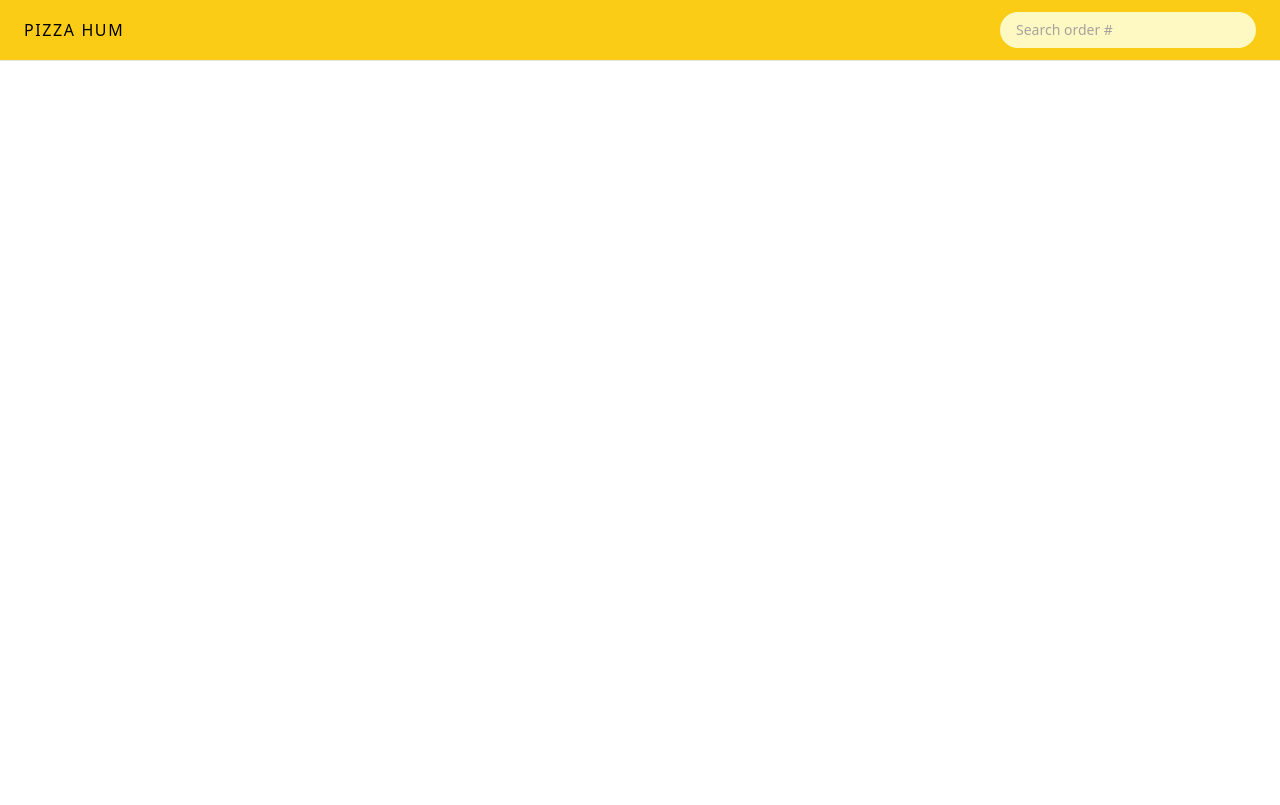
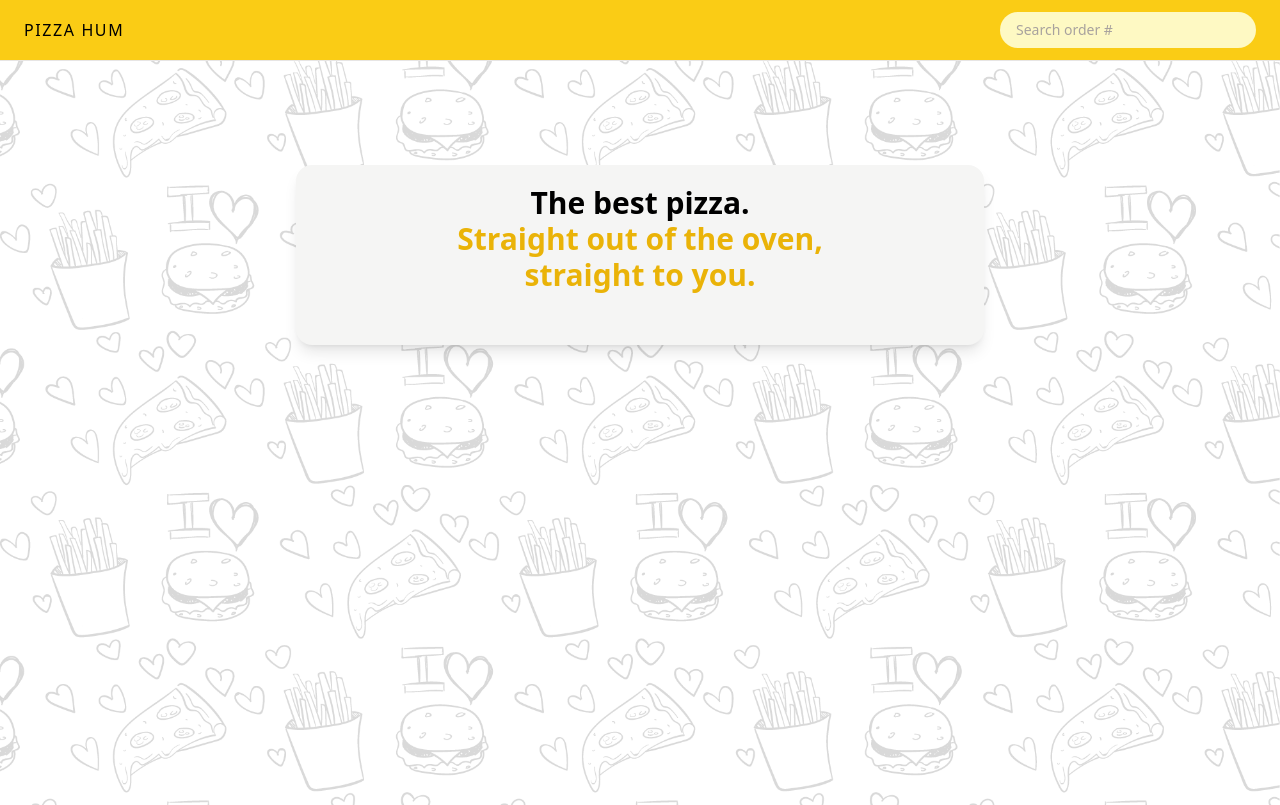
Before and after one commit to prakhar-8999/pizza-hum-project, a Nuxt app: page / in a window 1280 px wide. Built offline with nearby package versions, Linux system fonts and the light colour scheme.

Commit message:
feat: global layout setup

```diff
--- a/app.vue
+++ b/app.vue
@@ -1,7 +1,4 @@
 <template>
-  <!-- <div>
-    <NuxtWelcome />
-  </div> -->
   <NuxtLayout>
     <VitePwaManifest />
     <NuxtPage />
--- a/components/Header-view.vue
+++ b/components/Header.vue
@@ -3,6 +3,6 @@
     className="flex items-center justify-between border-b border-stone-200 bg-yellow-400 px-4 py-3 uppercase sm:px-6"
   >
     <NuxtLink to="/" className="tracking-widest"> Pizza Hum </NuxtLink>
-    <Search-view />
+    <Search />
   </header>
 </template>
--- a/layouts/default.vue
+++ b/layouts/default.vue
@@ -1,13 +1,10 @@
-<!-- eslint-disable vue/multi-word-component-names -->
 <template>
-  <Header-view />
-  <!-- <AnimatePresence>
+  <Header />
   <div className="default-container overflow-auto">
     <main className="mx-auto flex max-w-3xl flex-col justify-center p-10">
-
+      <slot />
     </main>
   </div>
-  </AnimatePresence> -->
 </template>
 <style>
 .default-container {
--- a/nuxt.config.ts
+++ b/nuxt.config.ts
@@ -33,6 +33,7 @@ export default defineNuxtConfig({
     },
     workbox: {
       navigateFallback: "/",
+      cleanupOutdatedCaches: true,
     },
     devOptions: {
       enabled: true,
--- a/pages/index.vue
+++ b/pages/index.vue
@@ -1,3 +1,18 @@
 <template>
-  <h1>index page</h1>
+  <div
+    className="my-10 rounded-2xl bg-stone-100 px-10 py-5 text-center shadow-lg sm:my-16"
+  >
+    <h1 className="mb-8 text-xl font-semibold md:text-3xl">
+      The best pizza.
+      <br />
+      <span className="text-yellow-500">
+        Straight out of the oven,<br />
+        straight to you.
+      </span>
+    </h1>
+
+    <!-- {username === '' && <CreateUser />} {username !== '' && (
+    <Button type="primary" to="menu"> Continue Ordering, {username} </Button>
+    )} -->
+  </div>
 </template>
```
Also changed, not shown: .eslintrc.json, components/Search.vue (renamed from components/Search-view.vue).
